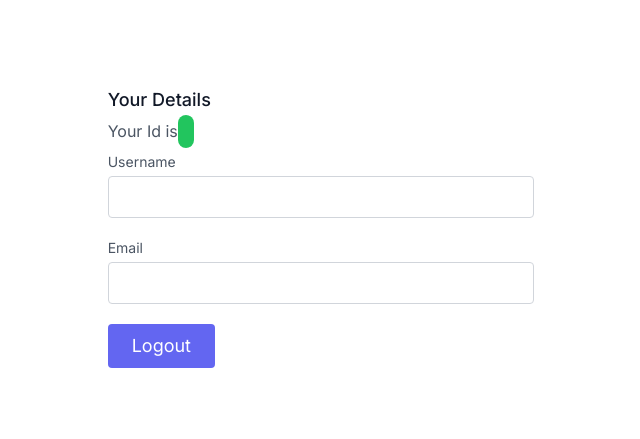
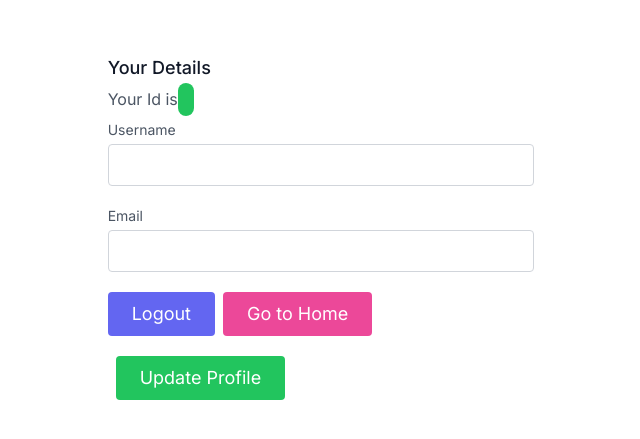
Before and after one commit to Satis9815/Auth-template, a Next.js app: page /profile in a window 1280 px wide. Shown: the part 165-604 px from the top of the page, without its empty margins (319-959 px from the left). Built offline with nearby package versions, Linux system fonts and the light colour scheme; no server answers.

Commit message:
update user done

```diff
--- /dev/null
+++ b/src/app/api/users/update/route.ts
@@ -0,0 +1,29 @@
+import { connectDb } from "@/db/db";
+import { NextRequest, NextResponse } from "next/server";
+import User from "@/models/userModel";
+import { getDataFromToken } from "@/helpers/getDataFromToken";
+connectDb();
+
+export async function POST(request:NextRequest) {
+    try {
+        const reqBody= await request.json();
+        const {username,email} = reqBody;
+        const userId = await getDataFromToken(request);
+        const user = await User.findByIdAndUpdate({_id:userId},{
+            $set:{
+                username:username,
+                email:email
+
+            }
+        },{new:true}).select("-password");
+        return NextResponse.json({user});
+
+
+    } catch (error: any) {
+        return NextResponse.json({
+            error: error.message
+        }, { status: 500 })
+
+    }
+
+}
--- a/src/app/profile/page.tsx
+++ b/src/app/profile/page.tsx
@@ -6,6 +6,8 @@ import { useRouter } from 'next/navigation';
 
 const ProfilePage = () => {
   const [userDetails, setUserDetails] = useState<any>(null);
+  // const [username,setUsername] = useState('');
+  // const [email,setEmail] = useState("");
   const router = useRouter();
 
   const getUserDetails = async () => {
@@ -21,6 +23,21 @@ const ProfilePage = () => {
   useEffect(() => {
     getUserDetails();
   }, []);
+
+
+  const update = async()=>{
+    await axios.post('/api/users/update',{username:userDetails?.user?.username,email:userDetails?.user?.email});
+    toast.success('User Updated Successfully');
+
+  }
+
+  const handleChange =(e:any)=>{
+    setUserDetails({...userDetails,user: {
+      ...userDetails?.user,
+      [e.target.name]: e.target.value,
+
+    }})
+  }
 
   return (
     <div className="h-screen flex justify-center items-center">
@@ -43,6 +60,7 @@ const ProfilePage = () => {
             id="username"
             name="username"
             value={userDetails?.user?.username}
+            onChange={handleChange}
             className="w-full bg-white rounded border border-gray-300 focus:border-indigo-500 focus:ring-2 focus:ring-indigo-200 text-base outline-none text-gray-700 py-1 px-3 leading-8 transition-colors duration-200 ease-in-out"
           />
         </div>
@@ -55,6 +73,7 @@ const ProfilePage = () => {
             id="email"
             name="email"
             value={userDetails?.user?.email}
+            onChange={handleChange}
             className="w-full bg-white rounded border border-gray-300 focus:border-indigo-500 focus:ring-2 focus:ring-indigo-200 text-base outline-none text-gray-700 py-1 px-3 leading-8 transition-colors duration-200 ease-in-out"
           />
           <button
@@ -64,6 +83,20 @@ const ProfilePage = () => {
           >
             Logout
           </button>
+          <button
+            type="button"
+            onClick={() => router.push("/")}
+            className={`text-white ml-2 bg-pink-500 mt-5 border-0 py-2 px-6 focus:outline-none hover:bg-pink-600 rounded text-lg`}
+          >
+            Go to Home
+          </button>
+                   <button
+            type="button"
+            onClick={update}
+            className={`text-white ml-2 bg-green-500 mt-5 border-0 py-2 px-6 focus:outline-none hover:bg-green-600 rounded text-lg`}
+          >
+            Update Profile
+          </button>
         </div>
       </form>
     </div>
```
